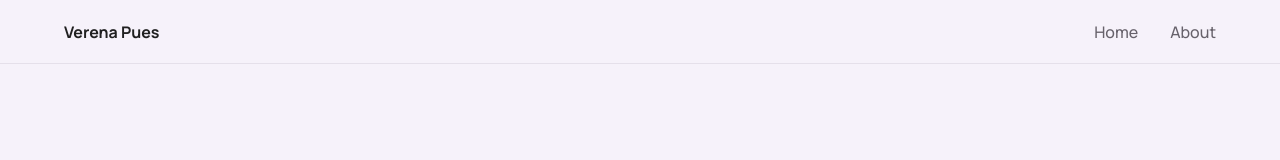
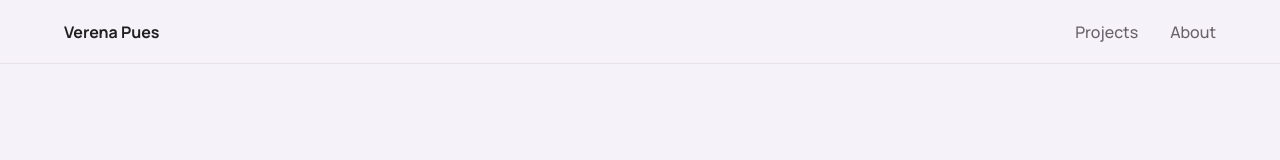
Before and after one commit to vseup/Portfolio, an Angular app: page / in a window 1280 px wide. Shown: the top 160 px of the page. Built offline with nearby package versions, Linux system fonts and the light colour scheme.

Commit message:
layout: header - added link to project section

```diff
--- a/src/app/components/shared/layout/page-header/page-header.component.html
+++ b/src/app/components/shared/layout/page-header/page-header.component.html
@@ -4,7 +4,7 @@
   <nav aria-label="Primary">
     <ul class="nav-list">
       <li>
-        <a routerLink="/"> Home </a>
+        <a routerLink="/" fragment="projects"> Projects </a>
       </li>
       <li>
         <a routerLink="/"> About </a>
```
